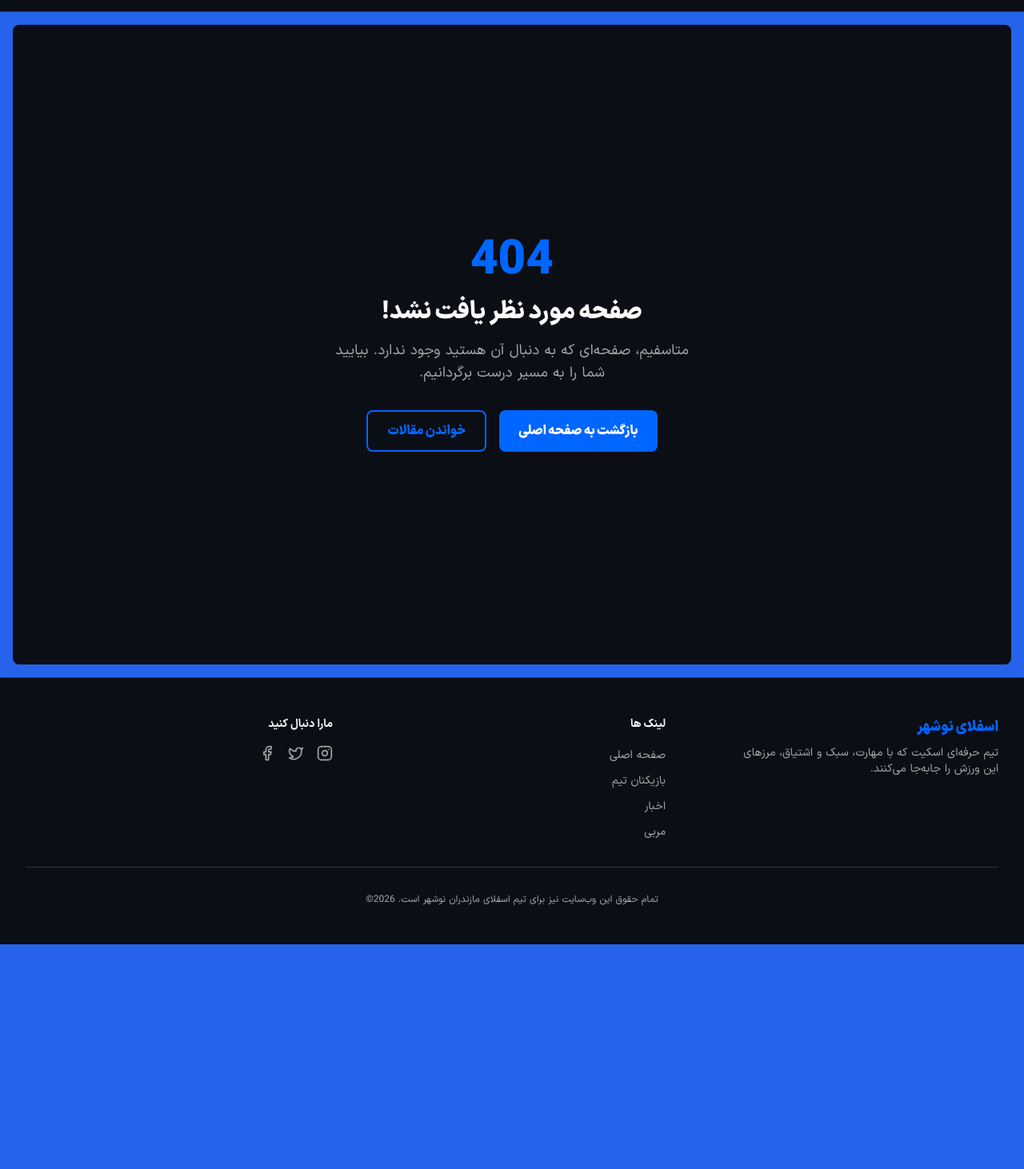
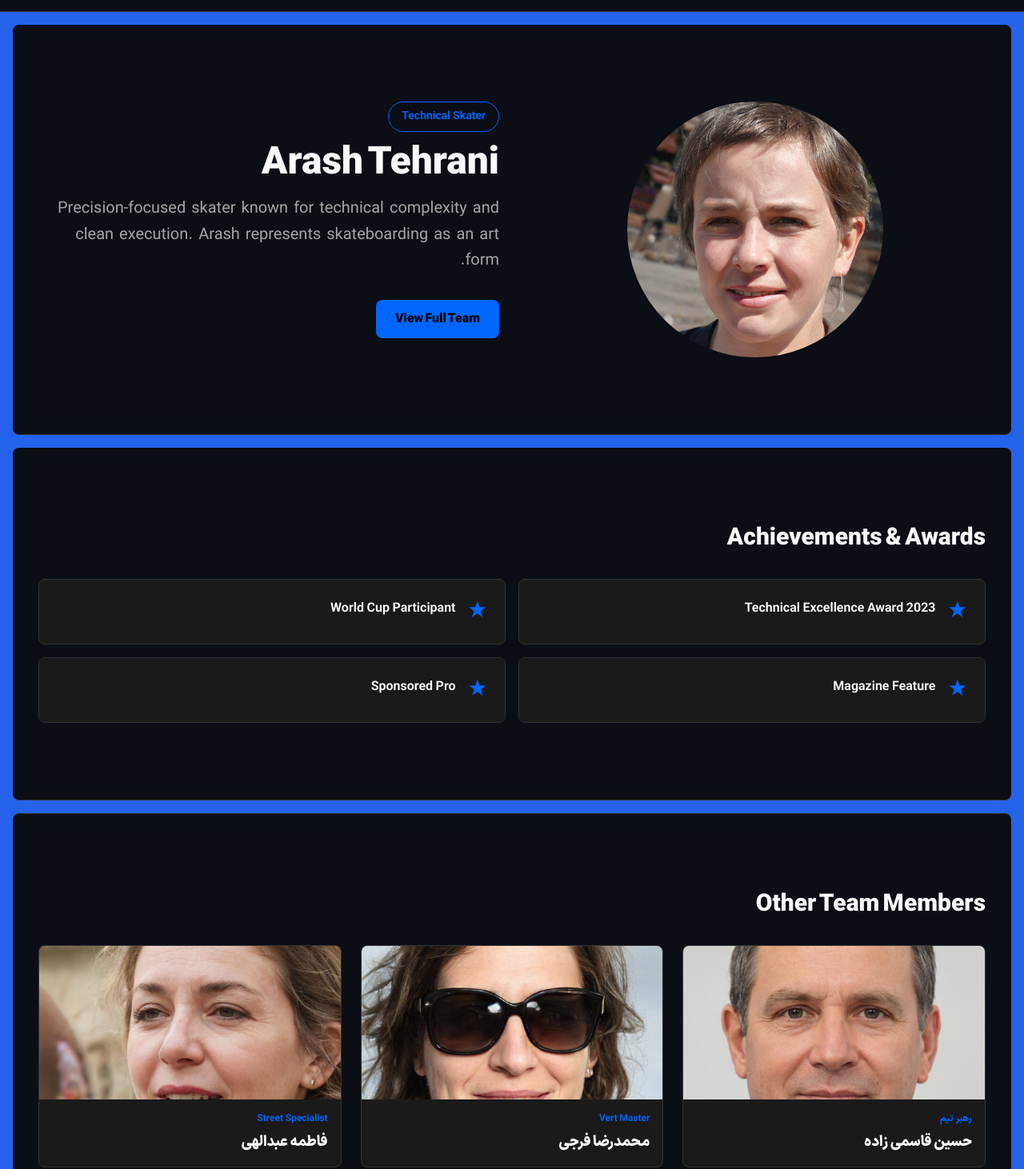
Before and after one commit to SFLY-NOWSHAHR/sfly-website, a Next.js app: page /players/arash-tehrani in a window 1280 px wide. Before the commit this address had no page. Shown: the part 50-1512 px from the top of the page at 80% size. Before the commit the page ends 1231 px from the top, so only its background shows below. Built offline with nearby package versions, Linux system fonts and the light colour scheme.

Commit message:
added: dynamic player page

```diff
--- /dev/null
+++ b/app/players/[slug]/page.tsx
@@ -0,0 +1,157 @@
+import type { Metadata } from 'next'
+import Image from 'next/image'
+import Link from 'next/link'
+import Section from '@/components/Section'
+import { getPlayers, getPlayerBySlug } from '@/lib/data'
+import { ArrowLeft } from 'lucide-react'
+
+export async function generateStaticParams() {
+  const players = await getPlayers()
+  return players.map((player) => ({
+    slug: player.slug,
+  }))
+}
+
+export async function generateMetadata(
+    { params }: { params: Promise<{ slug: string }> }
+): Promise<Metadata> {
+    const { slug } = await params
+    const player = await getPlayerBySlug(slug)
+
+  if (!player) {
+    return {
+      title: 'Player Not Found',
+      description: 'The player profile you are looking for does not exist.',
+    }
+  }
+
+  return {
+    title: `${player.name} - SFLY Noshahr`,
+    description: player.bio,
+    keywords: `${player.name}, skateboarding, ${player.position}, professional skater`,
+    openGraph: {
+      type: 'profile',
+      title: player.name,
+      description: player.bio,
+      url: `https://sflynoshahar.com/players/${player.slug}`,
+      images: [
+        {
+          url: player.image,
+          width: 1200,
+          height: 630,
+        },
+      ],
+    },
+  }
+}
+
+export default async function PlayerPage({ params }: { params: Promise<{ slug: string }> }) {
+  const { slug } = await params
+  const player = await getPlayerBySlug(slug)
+  const allPlayers = await getPlayers()
+  const otherPlayers = allPlayers.filter(p => p.slug !== slug).slice(0, 3)
+
+  if (!player) {
+    return (
+      <Section className="text-center">
+        <h1 className="text-3xl font-bold text-foreground mb-4">Player Not Found</h1>
+        <p className="text-muted-foreground mb-6">The player profile you are looking for does not exist.</p>
+        <Link href="/players" className="text-primary hover:text-secondary transition-colors">
+          ← Back to Team
+        </Link>
+      </Section>
+    )
+  }
+
+  return (
+    <>
+      {/* Player Header */}
+      <Section className="border-b border-border pb-12">
+        <div className="grid grid-cols-1 md:grid-cols-2 gap-8 gri">
+          {/* Image */}
+          <div className="relative mx-auto h-80 w-80 overflow-hidden rounded-full ">
+            <Image
+              src={player.image}
+              alt={player.name}
+              fill
+              sizes="(max-width: 768px) 100vw, 50vw"
+              className="object-cover"
+              priority
+            />
+          </div>
+
+          {/* Info */}
+          <div>
+            <div className="inline-block px-4 py-2 mb-4 rounded-full bg-primary/10 border border-primary">
+              <p className="text-sm font-semibold text-primary">{player.position}</p>
+            </div>
+            <h1 className="text-5xl font-bold text-foreground mb-4">
+              {player.name}
+            </h1>
+            <p className="text-xl text-muted-foreground mb-8 leading-relaxed">
+              {player.bio}
+            </p>
+
+            {/* Quick Link */}
+            <Link
+              href="/players"
+              className="inline-flex items-center px-6 py-3 bg-primary text-black font-bold rounded-lg hover:bg-secondary transition-all"
+            >
+              View Full Team
+            </Link>
+          </div>
+        </div>
+      </Section>
+
+      {/* Achievements */}
+      {player.achievements.length > 0 && (
+        <Section className="border-b border-border">
+          <h2 className="text-3xl font-bold text-foreground mb-8">Achievements & Awards</h2>
+          <div className="grid grid-cols-1 md:grid-cols-2 gap-4">
+            {player.achievements.map((achievement, idx) => (
+              <div
+                key={idx}
+                className="rounded-lg border border-border bg-card p-6 hover:border-primary hover:shadow-lg hover:shadow-primary/20 transition-all duration-300"
+              >
+                <div className="flex items-start gap-4">
+                  <div className="text-2xl text-primary font-bold">★</div>
+                  <p className="text-foreground font-semibold">{achievement}</p>
+                </div>
+              </div>
+            ))}
+          </div>
+        </Section>
+      )}
+
+      {/* Other Players */}
+      {otherPlayers.length > 0 && (
+        <Section className="border-t border-border">
+          <h2 className="text-3xl font-bold text-foreground mb-8">Other Team Members</h2>
+          <div className="grid grid-cols-1 md:grid-cols-3 gap-6">
+            {otherPlayers.map((p) => (
+              <Link key={p.id} href={`/players/${p.slug}`}>
+                <div className="group rounded-lg border border-border bg-card overflow-hidden hover:border-primary hover:shadow-lg hover:shadow-primary/20 transition-all duration-300 cursor-pointer">
+                  <div className="relative h-48 w-full overflow-hidden bg-muted">
+                    <Image
+                      src={p.image}
+                      alt={p.name}
+                      fill
+                      sizes="(max-width: 768px) 100vw, (max-width: 1200px) 50vw, 33vw"
+                      className="object-cover group-hover:scale-105 transition-transform duration-300"
+                    />
+                  </div>
+                  <div className="p-4">
+                    <p className="text-xs text-primary font-semibold mb-2">{p.position}</p>
+                    <h3 className="text-lg font-bold text-foreground group-hover:text-primary transition-colors">
+                      {p.name}
+                    </h3>
+                  </div>
+                </div>
+              </Link>
+            ))}
+          </div>
+        </Section>
+      )}
+    </>
+  )
+}
```
